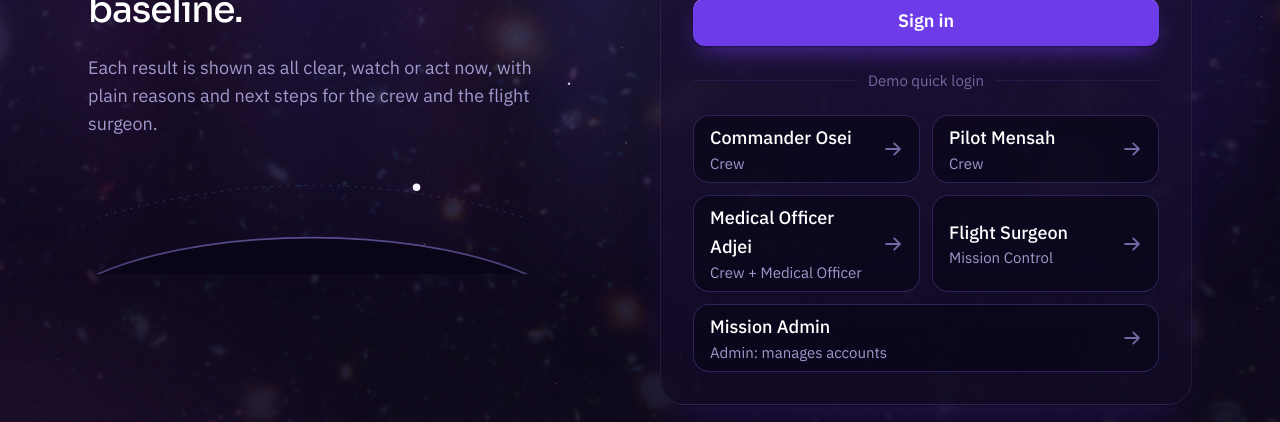
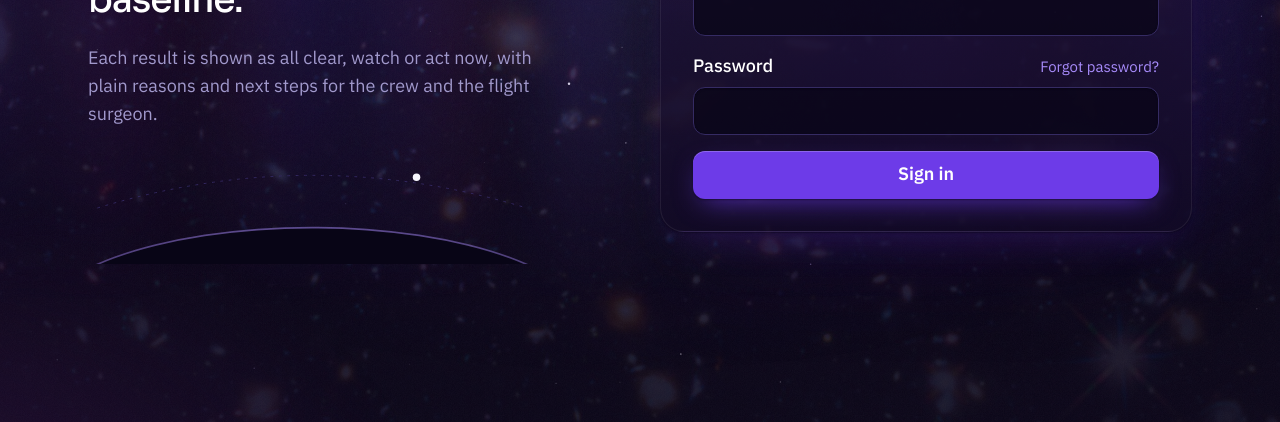
Before and after one commit to ManfredDevSec/nasa_project, a React (Vite) app in the folder frontend/: page /login in a window 1280 px wide. Shown: the part 329-751 px from the top of the page. Built offline with nearby package versions, Linux system fonts and the light colour scheme; no server answers.

Commit message:
feat(frontend): remove demo quick-login cards from the login page

```diff
--- a/frontend/src/pages/Login.jsx
+++ b/frontend/src/pages/Login.jsx
@@ -1,21 +1,10 @@
 import { useState } from 'react'
 import { Link, Navigate, useLocation, useNavigate, useSearchParams } from 'react-router-dom'
-import { getErrorMessage, isMocked, login } from '../api/index.js'
-import { ArrowRightIcon, LogoMark } from '../components/Icons.jsx'
+import { getErrorMessage, login } from '../api/index.js'
+import { LogoMark } from '../components/Icons.jsx'
 import { Disclaimer } from '../components/Layout.jsx'
 import SpaceBackdrop from '../components/SpaceBackdrop.jsx'
 import { getToken, getUser, homePathFor, saveSession } from '../utils/auth.js'
-
-// ── Demo quick-login accounts: edit usernames here ───────────────────────────
-// The password is read from VITE_DEMO_PASSWORD in .env (never typed into a component).
-const DEMO_PASSWORD = import.meta.env.VITE_DEMO_PASSWORD ?? ''
-const QUICK_LOGINS = {
-  osei: { username: 'osei', password: DEMO_PASSWORD, label: 'Commander Osei', detail: 'Crew' },
-  mensah: { username: 'mensah', password: DEMO_PASSWORD, label: 'Pilot Mensah', detail: 'Crew' },
-  adjei: { username: 'adjei', password: DEMO_PASSWORD, label: 'Medical Officer Adjei', detail: 'Crew + Medical Officer' },
-  surgeon: { username: 'surgeon', password: DEMO_PASSWORD, label: 'Flight Surgeon', detail: 'Mission Control' },
-  admin: { username: 'admin', password: DEMO_PASSWORD, label: 'Mission Admin', detail: 'Admin: manages accounts' },
-}
 
 // Notices the app sends people here with (see the API notes, sections 3 and 5).
 const NOTICES = {
@@ -141,30 +130,6 @@ export default function Login() {
               {busy === 'form' ? 'Signing in…' : 'Sign in'}
             </button>
           </form>
-
-          <div className="flex items-center gap-3 text-sm text-slate-500">
-            <span className="h-px flex-1 bg-slate-800" />
-            Demo quick login
-            <span className="h-px flex-1 bg-slate-800" />
-          </div>
-
-          <div className="grid grid-cols-2 gap-3 [&>*:last-child:nth-child(odd)]:col-span-2">
-            {Object.entries(QUICK_LOGINS).map(([key, q]) => (
-              <button
-                key={key}
-                type="button"
-                disabled={!!busy}
-                onClick={() => signIn(q.username, q.password, key)}
-                className="group relative flex min-h-16 items-center justify-between gap-2 rounded-2xl border border-slate-700/80 bg-slate-950/60 px-4 py-2 text-left transition-transform duration-300 ease-[var(--ease-spring)] hover:-translate-y-0.5 active:scale-[0.98] disabled:opacity-50"
-              >
-                <span>
-                  <span className="block font-medium">{busy === key ? 'Signing in…' : q.label}</span>
-                  <span className="block text-sm text-slate-400">{q.detail}</span>
-                </span>
-                <ArrowRightIcon className="size-5 shrink-0 text-slate-500 transition-transform duration-300 group-hover:translate-x-1 group-hover:text-sky-400" />
-              </button>
-            ))}
-          </div>
         </section>
       </div>
       <footer className="border-t border-slate-800 py-3">
```
